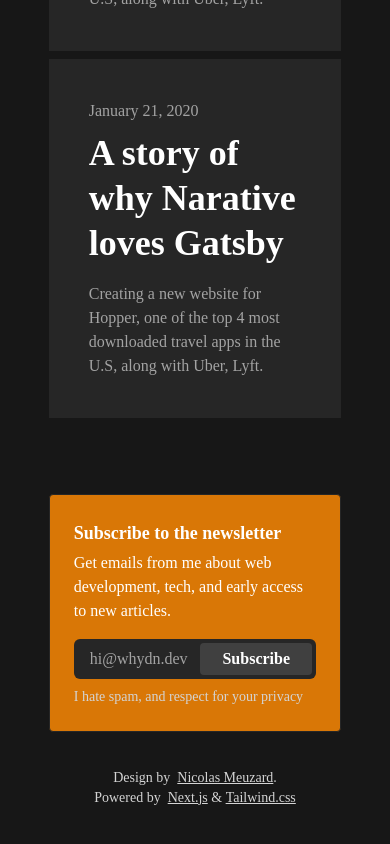
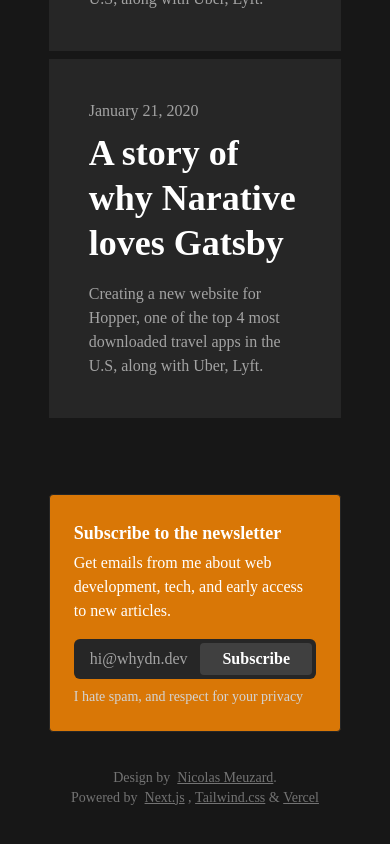
Before and after one commit to whydnxx/whydn.dev, a Next.js app: page / in a window 390 px wide. Shown: the part 1076-1920 px from the top of the page. Built offline with nearby package versions, Linux system fonts and the light colour scheme.

Commit message:
style: showing footer on light mode

```diff
--- a/components/Footer/Footer.js
+++ b/components/Footer/Footer.js
@@ -1,6 +1,6 @@
 export default function Footer() {
   return (
-    <div className="my-5 mb-14 text-center text-gray-300 md:mb-0 lg:mb-0 lg:mt-10 xl:mb-0">
+    <div className="my-5 mb-14 text-center text-gray-500 md:mb-0 lg:mb-0 lg:mt-10 xl:mb-0">
       <p className="text-sm">
         Design by &nbsp;
         <a
@@ -23,7 +23,7 @@
         >
           Next.js
         </a>
-        &nbsp;&&nbsp;
+        &nbsp;,&nbsp;
         <a
           href="http://tailwindcss.com?ref=whydn.dev"
           target="_blank"
@@ -32,6 +32,15 @@
         >
           Tailwind.css
         </a>
+        &nbsp;&&nbsp;
+        <a
+          href="http://vercel.com?ref=whydn.dev"
+          target="_blank"
+          rel="noopener"
+          className="underline"
+        >
+          Vercel
+        </a>
       </p>
     </div>
   );
```
